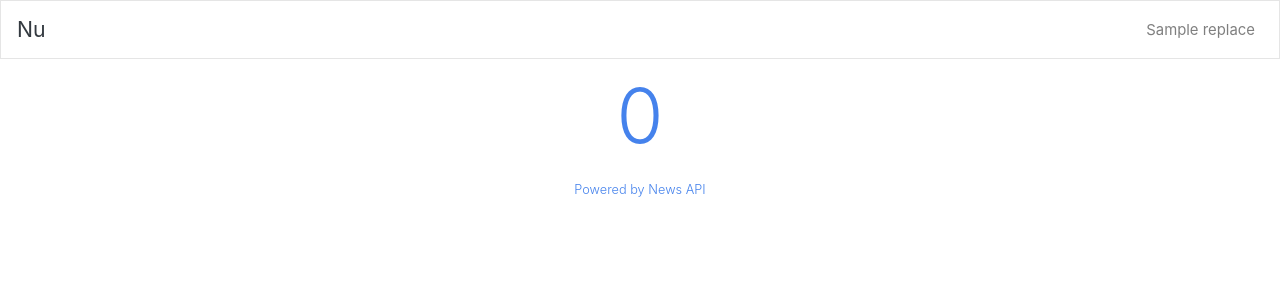
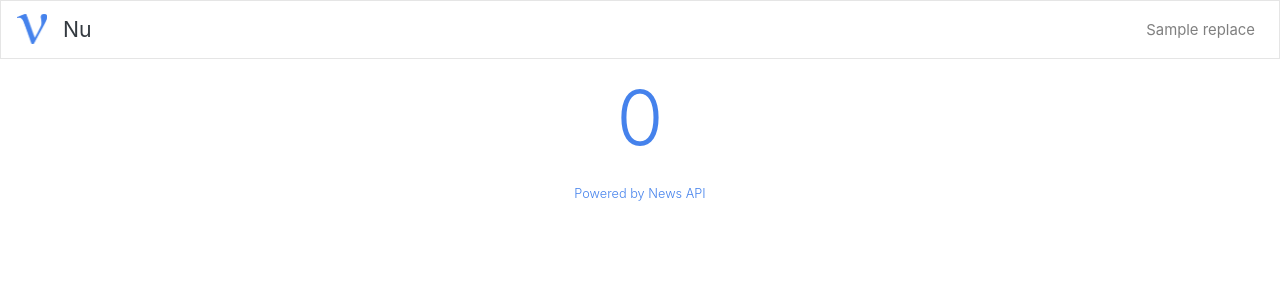
Before and after one commit to jepstein95/Nu, a Node project: template views/cloud.pug in a window 1280 px wide. Shown: the top 300 px of the page. Run offline with Node 20 templates, Linux system fonts and the light colour scheme; the template is opened without the code that fills it: most values are stand-ins (such as "Sample title", 1, 10 or a date in 2020); some libraries are stand-ins or nearby versions.

Commit message:
Add icons

```diff
--- a/app.js
+++ b/app.js
@@ -1,4 +1,5 @@
 const express = require('express');
+const favicon = require('serve-favicon');
 const newsapi = require('newsapi');
 const keywordExtractor = require('keyword-extractor');
 const _ = require('underscore');
@@ -280,6 +281,8 @@ app.set('views', './views');
 app.set('view engine', 'pug');
 app.use('/styles', express.static(__dirname + '/styles'));
 app.use('/scripts', express.static(__dirname + '/scripts'));
+app.use('/images', express.static(__dirname + '/images'));
+app.use(favicon(__dirname + '/images/favicon.ico'));
 
 function getKeywords(category) {
   var keywords = [];
--- a/package.json
+++ b/package.json
@@ -13,6 +13,7 @@
     "keyword-extractor": "github:jepstein95/keyword-extractor",
     "newsapi": "^2.4.0",
     "pug": "^2.0.3",
+    "serve-favicon": "^2.5.0",
     "underscore": "^1.9.1"
   }
 }
--- a/styles/cloud.css
+++ b/styles/cloud.css
@@ -10,7 +10,7 @@ body {
 }
 
 #cloud > a {
-  margin: 2px;
+  margin: 4px;
   padding: 0 2px;
   display: inline-block;
   text-decoration: none;
--- a/styles/style.css
+++ b/styles/style.css
@@ -1,3 +1,7 @@
+.nu-icon {
+  margin-right: 16px;
+}
+
 #content {
   padding: 4em 20% 0 20%;
 }
--- a/views/cloud.pug
+++ b/views/cloud.pug
@@ -19,10 +19,9 @@ block append content
     each word in Object.keys(count)
       - var bucket = 0;
       - var sum = count[word]
-      - if (sum > avg + 3 * std) bucket = 5;
+      - if (sum > avg + 4 * std) bucket = 5;
       - else if (sum > avg + 2 * std) bucket = 4;
       - else if (sum > avg + std) bucket = 3;
-      - else if (sum > avg) bucket = 2;
-      - else if (sum > avg - std) bucket = 1;
+      - else if (sum > avg + 0.5 * std) bucket = 1;
       if bucket > 0
         a(class='bucket' + bucket, href='/keyword/' + word)= word
--- a/views/layout.pug
+++ b/views/layout.pug
@@ -9,12 +9,15 @@ html
     script(src='https://maxcdn.bootstrapcdn.com/bootstrap/4.0.0/js/bootstrap.min.js', integrity='sha384-JZR6Spejh4U02d8jOt6vLEHfe/JQGiRRSQQxSfFWpi1MquVdAyjUar5+76PVCmYl', crossorigin='anonymous')
 
     block styles
-      link(rel='stylesheet', href='https://stackpath.bootstrapcdn.com/bootswatch/4.1.3/litera/bootstrap.min.css', integrity='sha384-MCw98/SFnGE8fJT3GXwEOngsV7Zt27NXFoaoApmYm81iuXoPkFOJwJ8ERdknLPMO', crossorigin='anonymous')
+      link(href='https://stackpath.bootstrapcdn.com/bootswatch/4.1.3/litera/bootstrap.min.css', rel='stylesheet', integrity='sha384-JuAGGg3c8UPrWdf0N8ZPJyOHkACruI9+mbl0C+H6XSYOqv9xIdiUSKehRyA8jUol', crossorigin='anonymous')
+
       link(rel='stylesheet', href='/styles/style.css')
 
 body
   nav(class='navbar fixed-top navbar-expand-lg navbar-light bg-light')
-    a(class='navbar-brand', href='/') Nu
+    a(class='navbar-brand', href='/')
+      img(class='nu-icon', src='/images/icon.png', width='30', height='30', class='d-inline-block align-top')
+      | Nu
     block navContent
 
   div(id='content')
```
Also changed, not shown: images/favicon.ico (added), images/icon.png (added), 1 other file.
